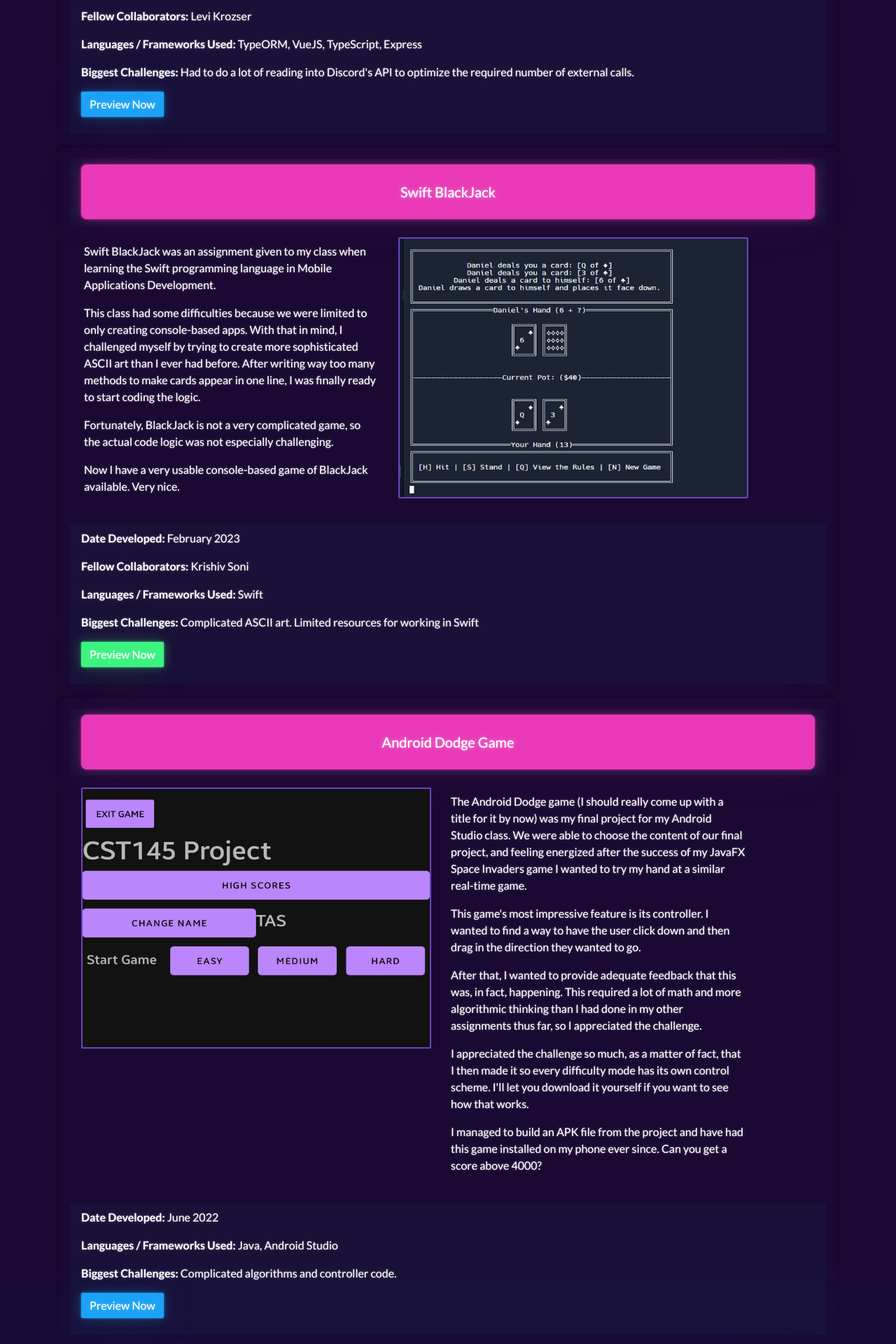
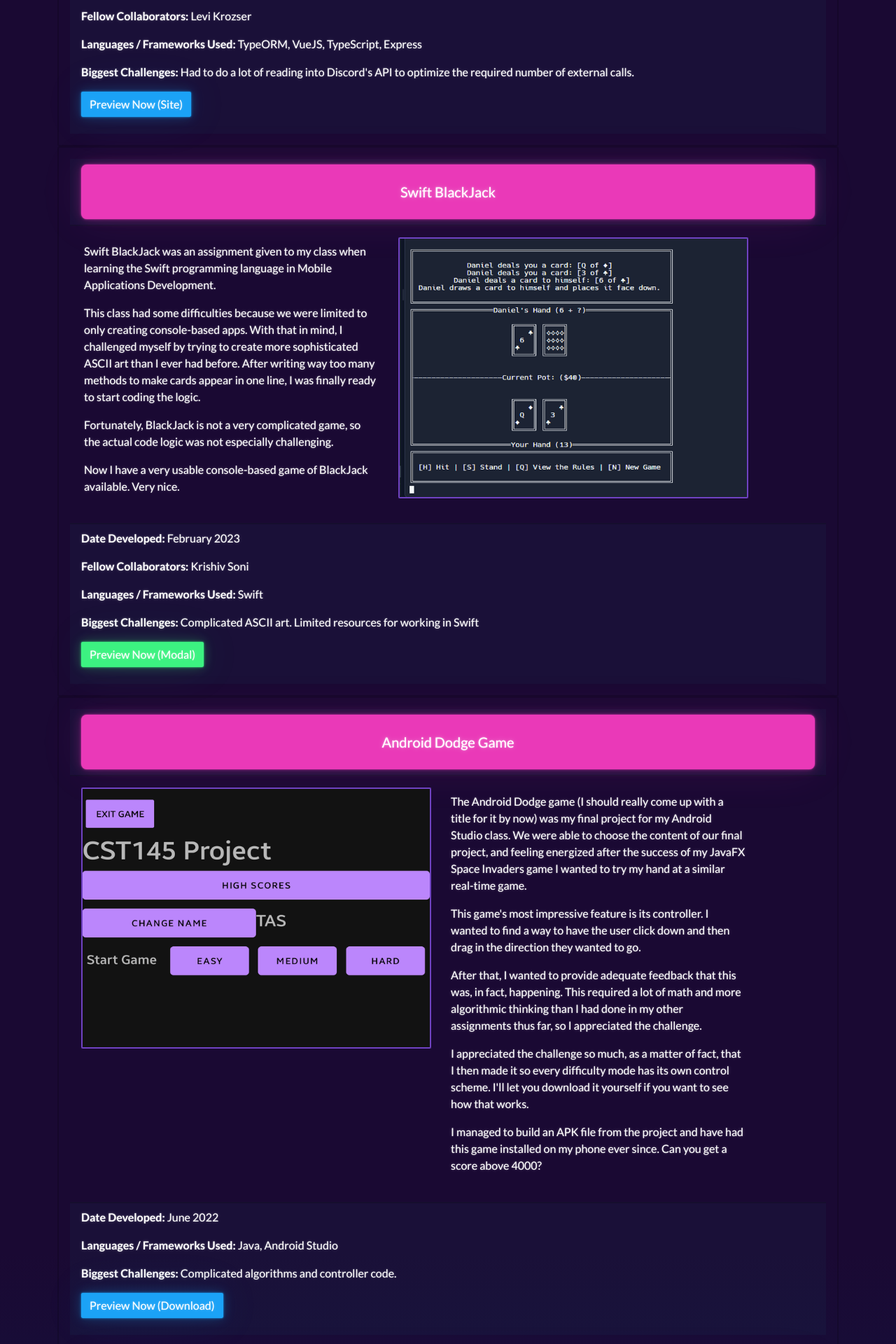
Before and after one commit to tass-suderman/portfolio, a Vue app: page /#/ in a window 1280 px wide. Shown: the part 1660-3580 px from the top of the page at 70% size. Built offline with nearby package versions, Linux system fonts and the light colour scheme.

Commit message:
Clarified the type of link that each preview provides to make it clear what each link does

```diff
--- a/src/components/PortfolioItemCard.vue
+++ b/src/components/PortfolioItemCard.vue
@@ -33,8 +33,8 @@
         <p><b v-if="aboutMe">Languages / Frameworks: </b><b v-else>Languages / Frameworks Used: </b>{{languages}}</p>
         <p><b v-if="aboutMe">My Mission Statement: </b><b v-else>Biggest Challenges: </b>{{challenges}}</p>
         <p>
-          <b-button class="bv-d-md-down-none" v-b-modal="iframeTitle" v-if="iframeURL" size="xl" variant="success">Preview Now</b-button>
-          <b-button class="bv-d-md-down-none" target="_blank" :href="externalLink" v-else-if="externalLink" size="xl" variant="info">Preview Now</b-button>
+          <b-button class="bv-d-md-down-none" v-b-modal="iframeTitle" v-if="iframeURL" size="xl" variant="success">Preview Now ({{previewType}})</b-button>
+          <b-button class="bv-d-md-down-none" target="_blank" :href="externalLink" v-else-if="externalLink" size="xl" variant="info">Preview Now ({{previewType}})</b-button>
         </p>
       </b-card-footer>
     </b-card>
@@ -107,6 +107,9 @@ export default class PortfolioItemCard extends Vue {
   // External link --> if iFrame provided, links to the iFrame version's repo
   // If no iFrame provided, links to an external site
   @Prop() readonly externalLink!: string
+
+  // Preview type; makes it clear what each link does
+  @Prop() readonly previewType!: string
 }
 
 </script>
--- a/src/views/HomeView.vue
+++ b/src/views/HomeView.vue
@@ -56,6 +56,7 @@
                        challenges="Had to do a lot of reading into Discord's API to optimize the required number of external calls."
                        collaborators="Levi Krozser"
                        external-link="https://discord-command-client.tass-suderman.ca"
+                       preview-type="Site"
     />
 
     <PortfolioItemCard title-string="Swift BlackJack"
@@ -78,6 +79,7 @@
                        iframe-modal-size="lg"
                        iframe-width="600px"
                        collaborators="Krishiv Soni"
+                       preview-type="Modal"
     />
 
     <PortfolioItemCard title-string="Android Dodge Game"
@@ -101,6 +103,7 @@
                        languages="Java, Android Studio"
                        challenges="Complicated algorithms and controller code."
                        external-link="https://github.com/tass-suderman/android-studio-dodge-game/raw/main/APK%20Output/dodge-game.apk"
+                       preview-type="Download"
     />
 
     <PortfolioItemCard title-string="JavaFX Space Invaders"
@@ -127,6 +130,7 @@
                        iframe-width="400px"
                        iframe-modal-size="md"
                        external-link="https://github.com/tass-suderman/jfx-space-invaders-lite-edition"
+                       preview-type="Modal"
     />
   </div>
 </template>
```
